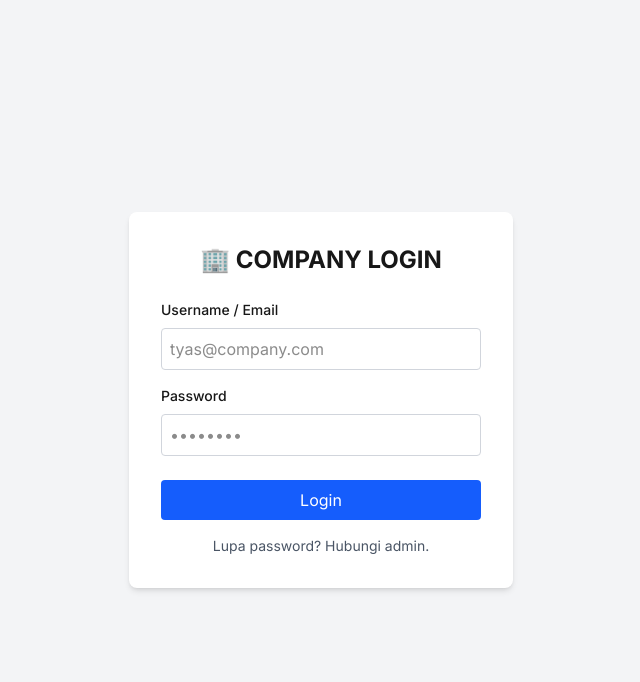
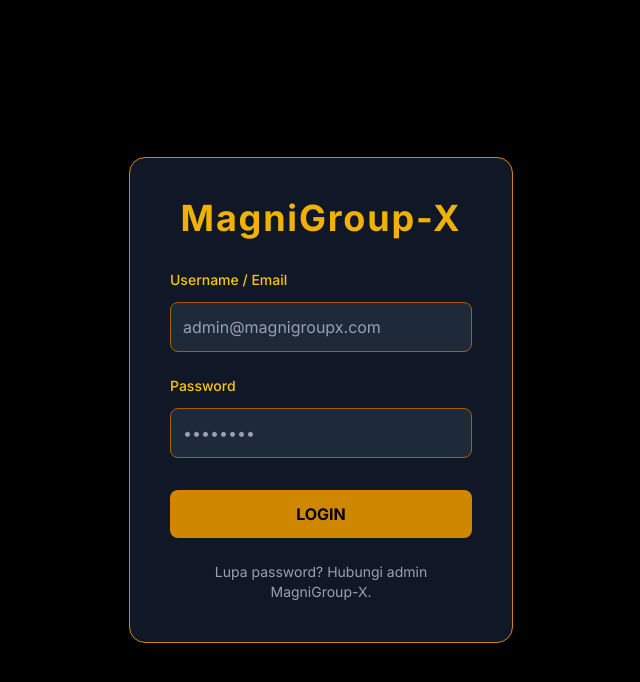
Before and after one commit to vinsatyargha-pixel/company-login-panel, a Next.js app: page /login in a window 1280 px wide. Shown: the top 682 px of the page, without its empty margins (319-959 px from the left). Built offline with nearby package versions, Linux system fonts and the light colour scheme; no server answers.

Commit message:
Update login UI to MagniGroup-X

```diff
--- a/app/login/page.js
+++ b/app/login/page.js
@@ -30,30 +30,37 @@ export default function LoginPage() {
   };
 
   return (
-    <div className="min-h-screen flex items-center justify-center bg-gray-100">
-      <div className="bg-white p-8 rounded-lg shadow-md w-96">
-        <h1 className="text-2xl font-bold mb-6 text-center">
-          🏢 COMPANY LOGIN
+    <div className="min-h-screen flex items-center justify-center bg-black">
+      {/* X besar kuning di background */}
+      <div className="absolute inset-0 flex items-center justify-center pointer-events-none">
+        <div className="text-[400px] font-bold text-yellow-500 opacity-10">X</div>
+      </div>
+
+      <div className="bg-gray-900 p-10 rounded-2xl shadow-2xl w-96 border border-yellow-600 relative z-10">
+        <h1 className="text-4xl font-bold mb-8 text-center text-yellow-500 tracking-wider">
+          MagniGroup-X
         </h1>
         <form onSubmit={handleLogin}>
-          <div className="mb-4">
-            <label className="block text-sm font-medium mb-2">
+          <div className="mb-6">
+            <label className="block text-sm font-medium mb-3 text-yellow-400">
               Username / Email
             </label>
             <input
               type="text"
-              className="w-full p-2 border border-gray-300 rounded"
-              placeholder="tyas@company.com"
+              className="w-full p-3 bg-gray-800 border border-yellow-700 rounded-lg text-white placeholder-gray-400 focus:ring-2 focus:ring-yellow-500 focus:border-transparent"
+              placeholder="admin@magnigroupx.com"
               value={email}
               onChange={(e) => setEmail(e.target.value)}
               required
             />
           </div>
-          <div className="mb-6">
-            <label className="block text-sm font-medium mb-2">Password</label>
+          <div className="mb-8">
+            <label className="block text-sm font-medium mb-3 text-yellow-400">
+              Password
+            </label>
             <input
               type="password"
-              className="w-full p-2 border border-gray-300 rounded"
+              className="w-full p-3 bg-gray-800 border border-yellow-700 rounded-lg text-white placeholder-gray-400 focus:ring-2 focus:ring-yellow-500 focus:border-transparent"
               placeholder="••••••••"
               value={password}
               onChange={(e) => setPassword(e.target.value)}
@@ -61,20 +68,20 @@ export default function LoginPage() {
             />
           </div>
           {error && (
-            <div className="mb-4 p-2 bg-red-100 text-red-700 rounded text-sm">
+            <div className="mb-6 p-3 bg-red-900 border border-red-700 text-red-300 rounded-lg text-sm">
               {error}
             </div>
           )}
           <button
             type="submit"
-            className="w-full bg-blue-600 text-white py-2 rounded hover:bg-blue-700 disabled:opacity-50"
+            className="w-full bg-yellow-600 hover:bg-yellow-700 text-black font-bold py-3 rounded-lg transition duration-200 disabled:opacity-50"
             disabled={loading}
           >
-            {loading ? "Memproses..." : "Login"}
+            {loading ? "MEMPROSES..." : "LOGIN"}
           </button>
         </form>
-        <p className="mt-4 text-sm text-gray-600 text-center">
-          Lupa password? Hubungi admin.
+        <p className="mt-6 text-sm text-gray-400 text-center">
+          Lupa password? Hubungi admin MagniGroup-X.
         </p>
       </div>
     </div>
```
